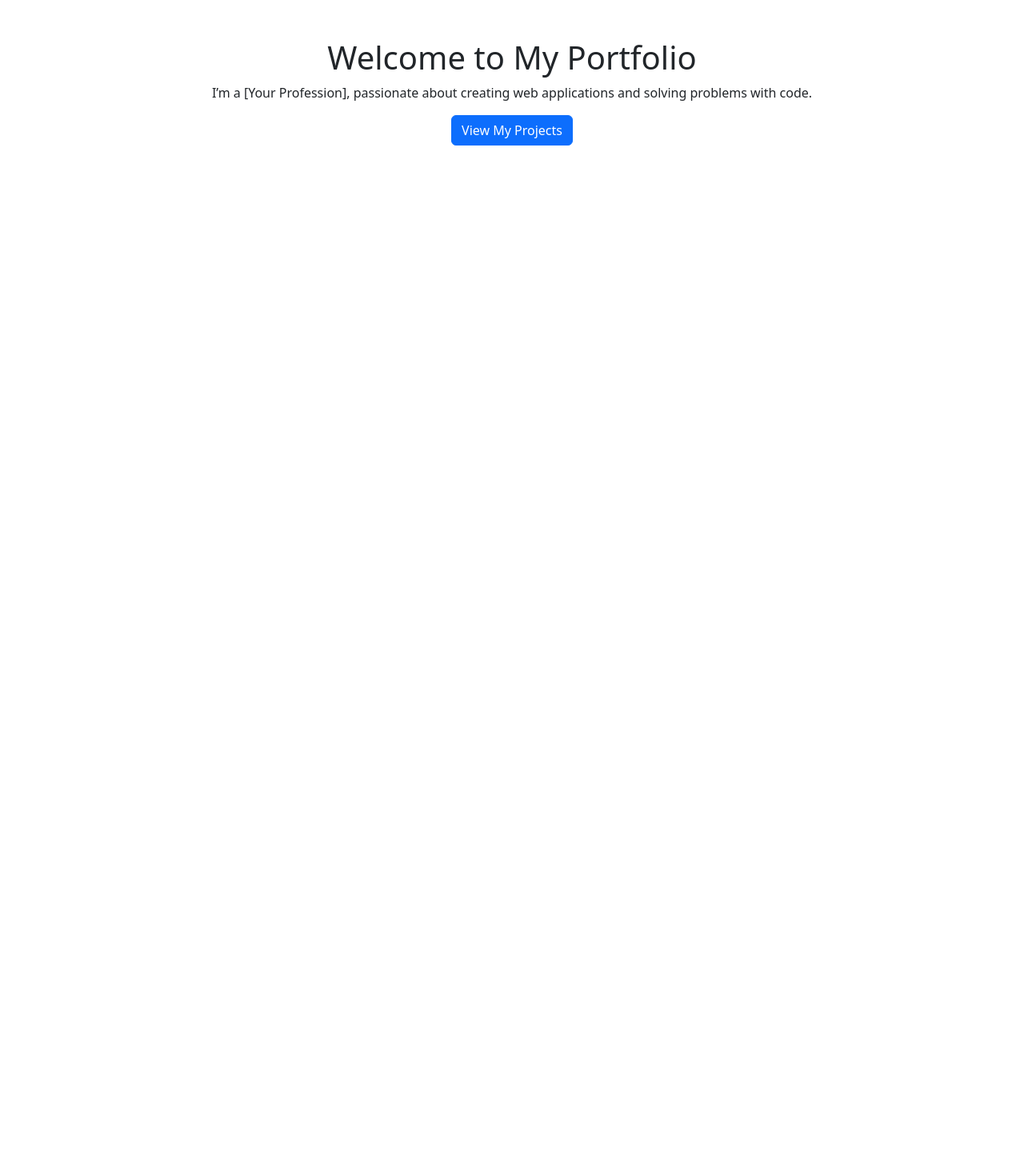
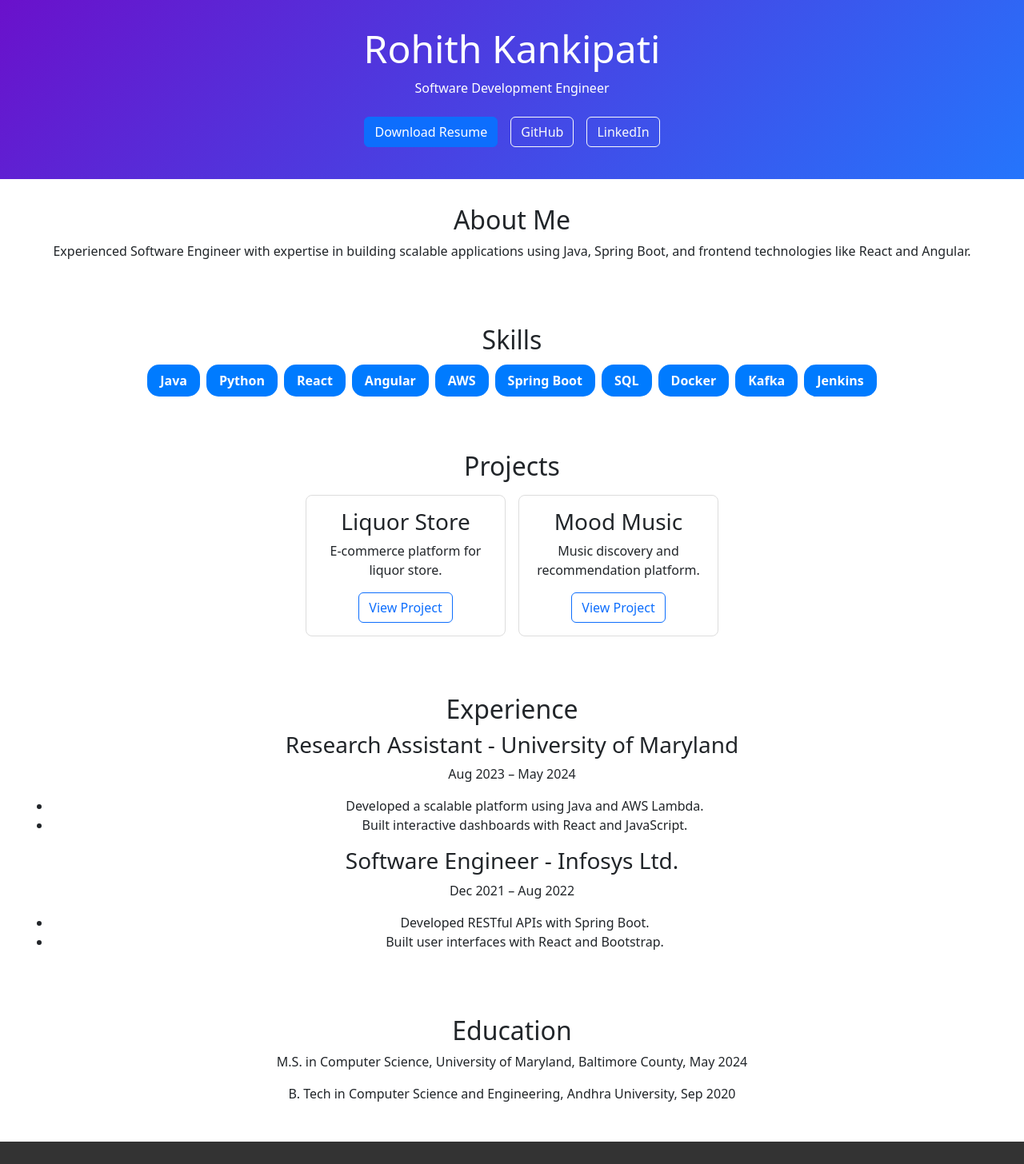
Before and after one commit to rohith4743/rohithkankipati.com, a React (Create React App) app: page / in a window 1280 px wide. Shown: the top 1456 px of the page at 80% size. Before the commit the page ends 800 px from the top, so only its background shows below. Built offline with nearby package versions, Linux system fonts and the light colour scheme.

Commit message:
basic page

```diff
--- /dev/null
+++ b/src/components/About.js
@@ -0,0 +1,15 @@
+// src/components/About.js
+import React from 'react';
+
+function About() {
+  return (
+    <section className="about-section text-center">
+      <h2>About Me</h2>
+      <p>
+        Experienced Software Engineer with expertise in building scalable applications using Java, Spring Boot, and frontend technologies like React and Angular.
+      </p>
+    </section>
+  );
+}
+
+export default About;
--- /dev/null
+++ b/src/components/Education.js
@@ -0,0 +1,14 @@
+// src/components/Education.js
+import React from 'react';
+
+function Education() {
+  return (
+    <section className="education-section text-center">
+      <h2>Education</h2>
+      <p>M.S. in Computer Science, University of Maryland, Baltimore County, May 2024</p>
+      <p>B. Tech in Computer Science and Engineering, Andhra University, Sep 2020</p>
+    </section>
+  );
+}
+
+export default Education;
--- /dev/null
+++ b/src/components/Experience.js
@@ -0,0 +1,28 @@
+// src/components/Experience.js
+import React from 'react';
+
+function Experience() {
+  return (
+    <section className="experience-section text-center">
+      <h2>Experience</h2>
+      <div className="job-entry">
+        <h3>Research Assistant - University of Maryland</h3>
+        <p>Aug 2023 – May 2024</p>
+        <ul>
+          <li>Developed a scalable platform using Java and AWS Lambda.</li>
+          <li>Built interactive dashboards with React and JavaScript.</li>
+        </ul>
+      </div>
+      <div className="job-entry">
+        <h3>Software Engineer - Infosys Ltd.</h3>
+        <p>Dec 2021 – Aug 2022</p>
+        <ul>
+          <li>Developed RESTful APIs with Spring Boot.</li>
+          <li>Built user interfaces with React and Bootstrap.</li>
+        </ul>
+      </div>
+    </section>
+  );
+}
+
+export default Experience;
--- /dev/null
+++ b/src/components/Footer.js
@@ -0,0 +1,13 @@
+// src/components/Footer.js
+import React from 'react';
+
+function Footer() {
+  return (
+    <footer className="text-center p-4">
+      <p>Connect with me on <a href="https://github.com/rohith4743">GitHub</a> | <a href="https://www.linkedin.com/in/rohithkankipati/">LinkedIn</a></p>
+      <p>&copy; 2023 Rohith Kankipati</p>
+    </footer>
+  );
+}
+
+export default Footer;
--- /dev/null
+++ b/src/components/Hero.js
@@ -0,0 +1,17 @@
+import React from 'react';
+
+function Hero() {
+  return (
+    <section className="hero-section text-center">
+      <h1>Rohith Kankipati</h1>
+      <p>Software Development Engineer</p>
+      <div className="hero-buttons">
+        <a href="path-to-your-resume.pdf" target="_blank" className="btn btn-primary">Download Resume</a>
+        <a href="https://github.com/rohith4743" target="_blank" className="btn btn-outline-light">GitHub</a>
+        <a href="https://www.linkedin.com/in/rohithkankipati/" target="_blank" className="btn btn-outline-light">LinkedIn</a>
+      </div>
+    </section>
+  );
+}
+
+export default Hero;
--- /dev/null
+++ b/src/components/Projects.js
@@ -0,0 +1,26 @@
+// src/components/Projects.js
+import React from 'react';
+
+function Projects() {
+  const projects = [
+    { title: "Liquor Store", description: "E-commerce platform for liquor store.", link: "https://liquor-store.rohithkankipati.com" },
+    { title: "Mood Music", description: "Music discovery and recommendation platform.", link: "https://moodmusic.rohithkankipati.com" },
+  ];
+
+  return (
+    <section className="projects-section text-center">
+      <h2>Projects</h2>
+      <div className="project-cards">
+        {projects.map((project, index) => (
+          <div className="project-card" key={index}>
+            <h3>{project.title}</h3>
+            <p>{project.description}</p>
+            <a href={project.link} target="_blank" className="btn btn-outline-primary">View Project</a>
+          </div>
+        ))}
+      </div>
+    </section>
+  );
+}
+
+export default Projects;
--- /dev/null
+++ b/src/components/Skills.js
@@ -0,0 +1,19 @@
+// src/components/Skills.js
+import React from 'react';
+
+function Skills() {
+  const skills = ["Java", "Python", "React", "Angular", "AWS", "Spring Boot", "SQL", "Docker", "Kafka", "Jenkins"];
+
+  return (
+    <section className="skills-section text-center">
+      <h2>Skills</h2>
+      <div className="skills-chips">
+        {skills.map((skill, index) => (
+          <span className="chip" key={index}>{skill}</span>
+        ))}
+      </div>
+    </section>
+  );
+}
+
+export default Skills;
--- a/src/index.js
+++ b/src/index.js
@@ -1,6 +1,7 @@
 import React from 'react';
 import ReactDOM from 'react-dom/client';
 import './index.css';
+import './styles.css';
 import App from './App';
 import reportWebVitals from './reportWebVitals';
 import 'bootstrap/dist/css/bootstrap.min.css';
--- a/src/pages/Home.js
+++ b/src/pages/Home.js
@@ -1,18 +1,23 @@
 // src/pages/Home.js
 import React from 'react';
+import Hero from '../components/Hero';
+import About from '../components/About';
+import Skills from '../components/Skills';
+import Projects from '../components/Projects';
+import Experience from '../components/Experience';
+import Education from '../components/Education';
+import Footer from '../components/Footer';
 
 function Home() {
   return (
-    <div className="container text-center mt-5">
-      <div className="jumbotron">
-        <h1>Welcome to My Portfolio</h1>
-        <p>
-          I’m a [Your Profession], passionate about creating web applications and solving problems with code.
-        </p>
-        <p>
-          <a href="#projects" className="btn btn-primary">View My Projects</a>
-        </p>
-      </div>
+    <div className="Home">
+      <Hero />
+      <About />
+      <Skills />
+      <Projects />
+      <Experience />
+      <Education />
+      <Footer />
     </div>
   );
 }
--- /dev/null
+++ b/src/styles.css
@@ -0,0 +1,54 @@
+/* src/styles.css */
+
+body {
+    font-family: Arial, sans-serif;
+    color: #333;
+  }
+
+  .hero-section {
+    padding: 2rem;
+    background: linear-gradient(135deg, #6a11cb, #2575fc);
+    color: white;
+  }
+
+  .hero-section h1 {
+    font-size: 3rem;
+  }
+
+  .hero-section .btn {
+    margin: 0.5rem;
+  }
+
+  .about-section, .skills-section, .projects-section, .experience-section, .education-section {
+    padding: 2rem;
+  }
+
+  .skills-chips .chip {
+    display: inline-block;
+    padding: 0.5rem 1rem;
+    margin: 0.25rem;
+    background-color: #007bff;
+    color: #fff;
+    border-radius: 15px;
+    font-weight: bold;
+  }
+
+  .project-cards {
+    display: flex;
+    justify-content: center;
+    flex-wrap: wrap;
+  }
+
+  .project-card {
+    width: 250px;
+    padding: 1rem;
+    margin: 0.5rem;
+    border: 1px solid #ddd;
+    border-radius: 8px;
+  }
+
+  footer {
+    background: #333;
+    color: white;
+    padding: 1rem;
+  }
```
